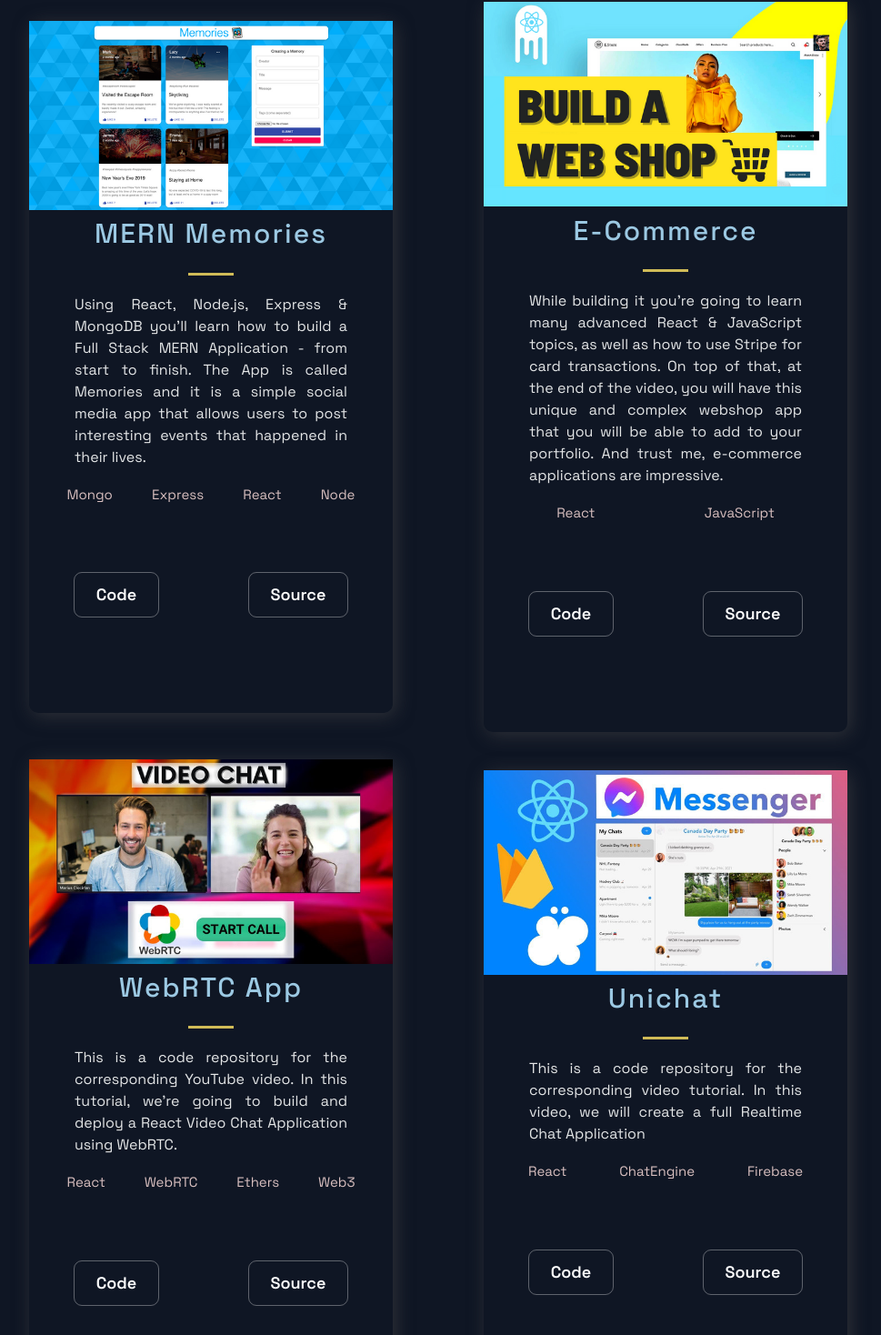
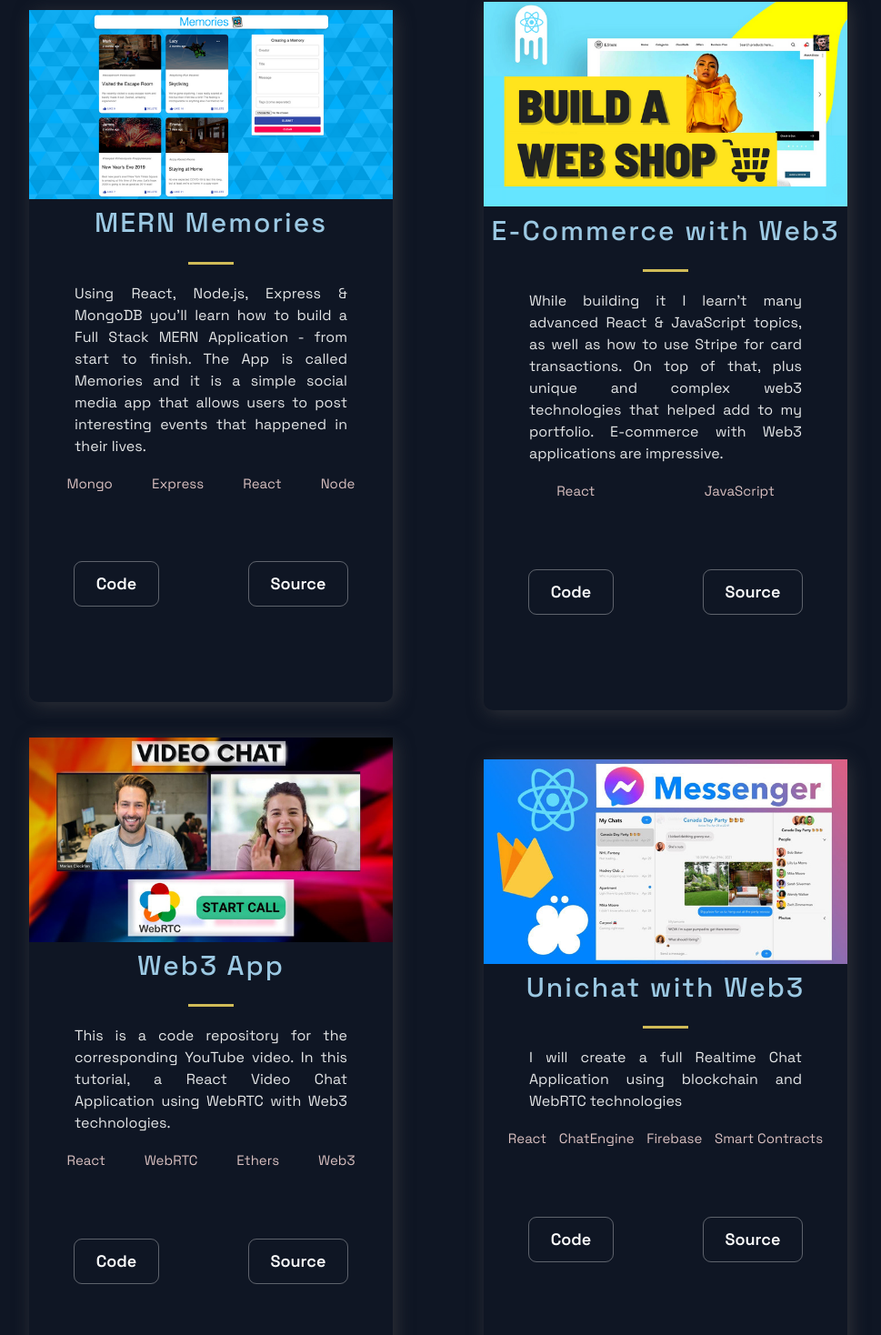
Before and after one commit to gadgetboy27/my_new_portfolio_site_2023, a Next.js app: page / in a window 1280 px wide. Shown: the part 1002-2470 px from the top of the page at 91% size, without its empty margins (158-1127 px from the left). Built offline with nearby package versions, Linux system fonts and the light colour scheme.

Commit message:
minor fixes

```diff
--- a/src/components/Projects/ProjectsStyles.js
+++ b/src/components/Projects/ProjectsStyles.js
@@ -77,7 +77,6 @@ export const CardInfo = styled.p`
 
 }
 `;
-
 
 export const UtilityList = styled.ul`
   list-style-type: none;
--- a/src/constants/constants.js
+++ b/src/constants/constants.js
@@ -9,8 +9,8 @@ export const projects = [
     id: 0,
   },
   {
-    title: 'E-Commerce',
-    description:"While building it you're going to learn many advanced React & JavaScript topics, as well as how to use Stripe for card transactions. On top of that, at the end of the video, you will have this unique and complex webshop app that you will be able to add to your portfolio. And trust me, e-commerce applications are impressive.",
+    title: 'E-Commerce with Web3',
+    description:"While building it I learn't many advanced React & JavaScript topics, as well as how to use Stripe for card transactions. On top of that, plus unique and complex web3 technologies that helped add to my portfolio. E-commerce with Web3 applications are impressive.",
     image: '/images/2.png',
     tags: ['React', 'JavaScript'],
     source: 'https://github.com/gadgetboy27/blockchain-marketplace',
@@ -18,8 +18,8 @@ export const projects = [
     id: 1,
   },
   {
-    title: 'WebRTC App',
-    description: "This is a code repository for the corresponding YouTube video. In this tutorial, we're going to build and deploy a React Video Chat Application using WebRTC.",
+    title: 'Web3 App',
+    description: "This is a code repository for the corresponding YouTube video. In this tutorial, a React Video Chat Application using WebRTC with Web3 technologies.",
       image: '/images/3.jpg',
       tags: ['React', 'WebRTC', 'Ethers', 'Web3'],
     source: 'https://github.com/gadgetboy27/dvideo',
@@ -27,10 +27,10 @@ export const projects = [
     id: 2,
   },
   {
-    title: 'Unichat',
-    description: "This is a code repository for the corresponding video tutorial. In this video, we will create a full Realtime Chat Application",
+    title: 'Unichat with Web3',
+    description: "I will create a full Realtime Chat Application using blockchain and WebRTC technologies",
     image: '/images/4.jpg',
-    tags: ['React', 'ChatEngine', 'Firebase'],
+    tags: ['React', 'ChatEngine', 'Firebase', 'Smart Contracts'],
     source: 'https://github.com/gadgetboy27/blockchain-chatapp',
     visit: 'https://github.com/gadgetboy27/blockchain-chatapp',
     id: 3,
```
